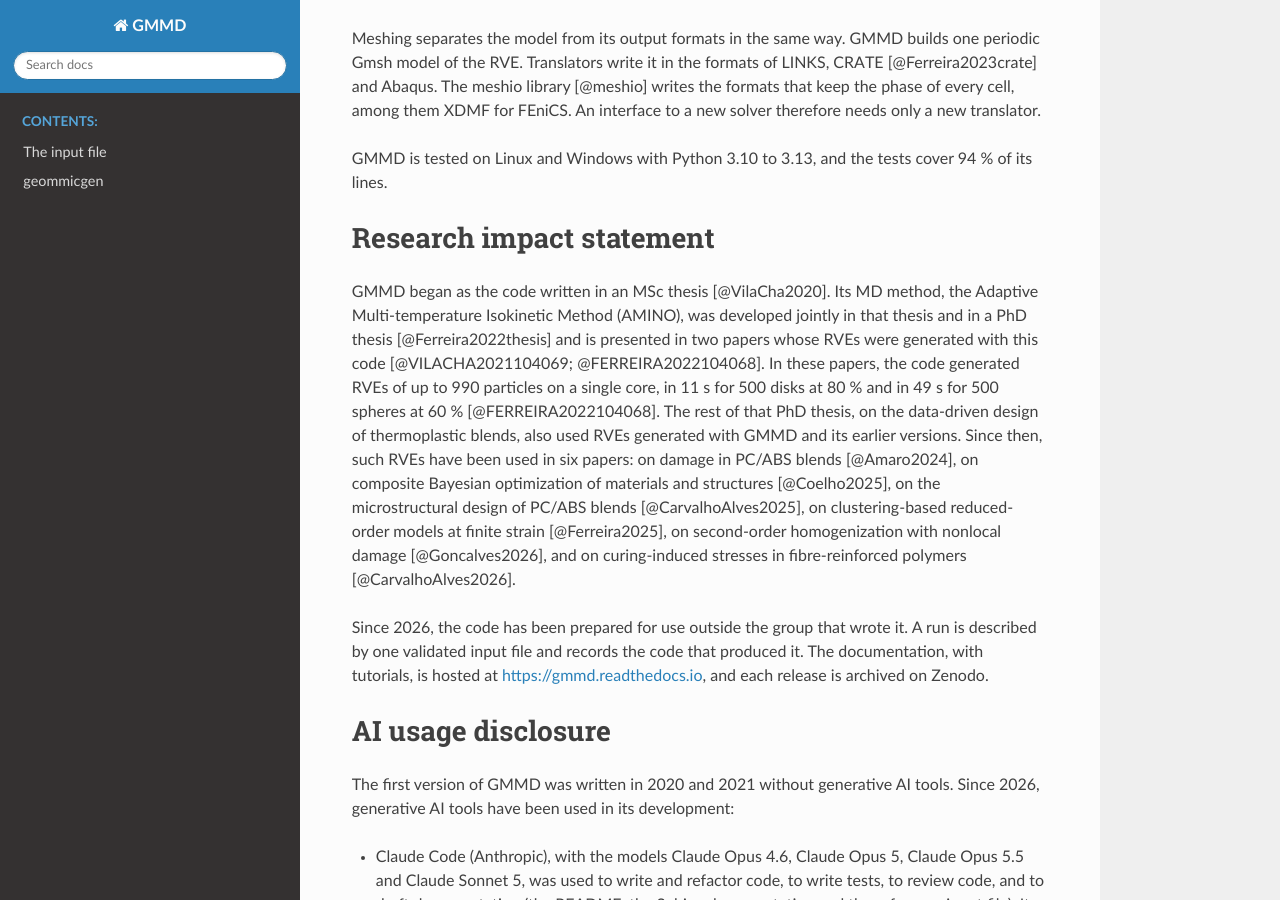
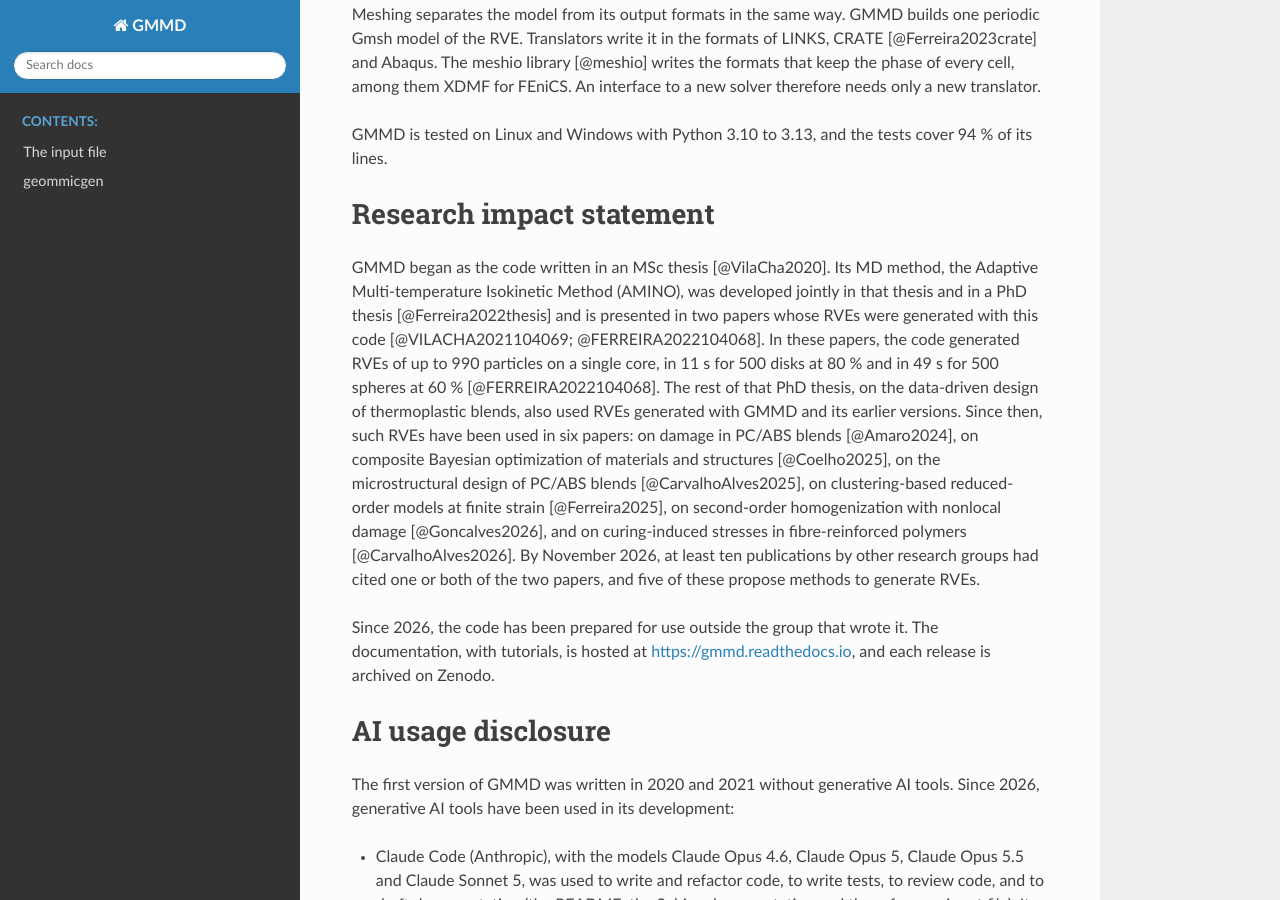
Before and after one commit to CM2S/GMMD, a Sphinx documentation site: the page built from docs/joss_paper/paper.md, in a window 1280 px wide and 900 px high, scrolled down 3275 px. Built offline with Sphinx 7.4.7 and the Read the Docs theme 3.1.0, drawn with Linux system fonts in a browser that asks for light colours; formulas are drawn with MathJax 3; some of the changed text lies outside the part shown.

Commit message:
State in the paper how many other groups cite the method
Assisted-by: Claude:claude-opus-5-5

```diff
--- a/docs/joss_paper/paper.md
+++ b/docs/joss_paper/paper.md
@@ -129,9 +128,9 @@ Its MD method, the Adaptive Multi-temperature Isokinetic Method (AMINO), was dev
 In these papers, the code generated RVEs of up to 990 particles on a single core, in 11 s for 500 disks at 80 % and in 49 s for 500 spheres at 60 % [@FERREIRA2022104068].
 The rest of that PhD thesis, on the data-driven design of thermoplastic blends, also used RVEs generated with GMMD and its earlier versions.
 Since then, such RVEs have been used in six papers: on damage in PC/ABS blends [@Amaro2024], on composite Bayesian optimization of materials and structures [@Coelho2025], on the microstructural design of PC/ABS blends [@CarvalhoAlves2025], on clustering-based reduced-order models at finite strain [@Ferreira2025], on second-order homogenization with nonlocal damage [@Goncalves2026], and on curing-induced stresses in fibre-reinforced polymers [@CarvalhoAlves2026].
+By November 2026, at least ten publications by other research groups had cited one or both of the two papers, and five of these propose methods to generate RVEs.
 
 Since 2026, the code has been prepared for use outside the group that wrote it.
-A run is described by one validated input file and records the code that produced it.
 The documentation, with tutorials, is hosted at <https://gmmd.readthedocs.io>, and each release is archived on Zenodo.
 
 # AI usage disclosure
```
Also changed, not shown: other parts of docs/joss_paper/paper.md (+0 -1 lines).
